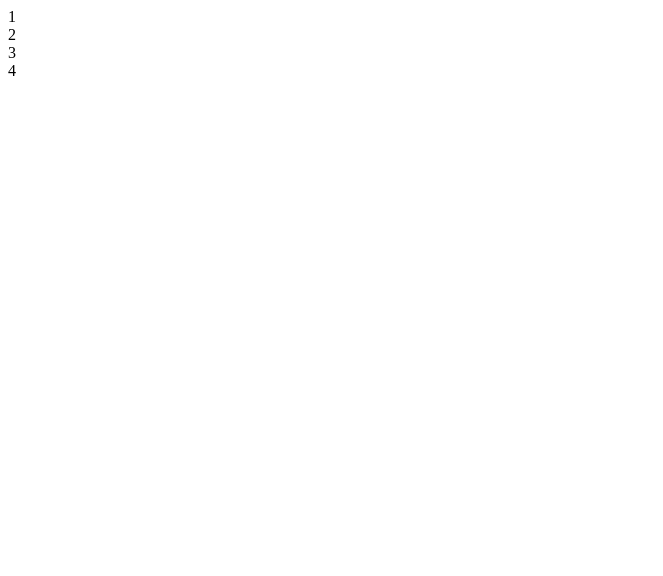
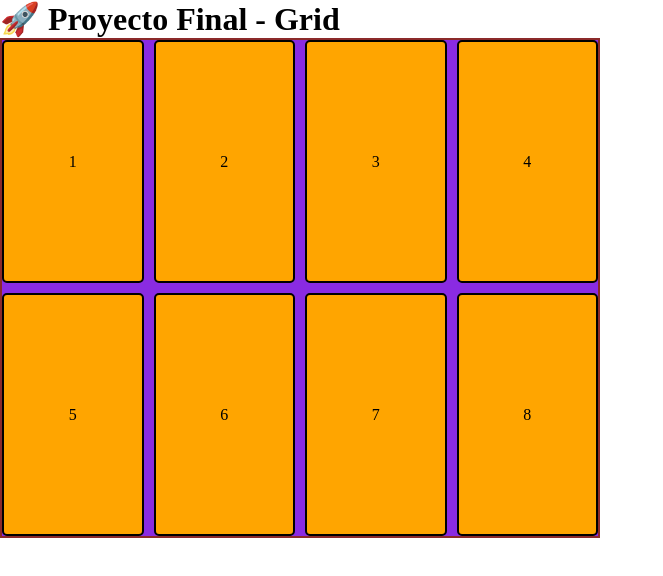
Before and after one commit to lopezmanuelcecilia-bot/3-web-b-fundamentos-desarrollo-web, a plain HTML site: page 08-proyecto-final-grid/index.html in a window 1280 px wide. Shown: the whole page, without its empty margins (0-663 px from the left). Drawn offline with Linux system fonts and the light colour scheme.

Commit message:
Ultima clase

```diff
--- a/08-proyecto-final-grid/index.html
+++ b/08-proyecto-final-grid/index.html
@@ -1,21 +1,25 @@
 <!DOCTYPE html>
 <html lang="en">
-
 <head>
   <meta charset="UTF-8">
   <meta name="viewport" content="width=device-width, initial-scale=1.0">
-    <title>Document</title>
+  <title>Proyecto Final - Grid</title>
+  <link rel="stylesheet" href="style.css">
 </head>
+<body>
 
-<body>
+  <h1>🚀 Proyecto Final - Grid</h1>
 
   <div class="container">
     <div class="box">1</div>
     <div class="box">2</div>
     <div class="box">3</div>
     <div class="box">4</div>
+    <div class="box">5</div>
+    <div class="box seis">6</div>
+    <div class="box siete">7</div>
+    <div class="box siete">8</div>
   </div>
 
 </body>
-
 </html>
--- a/08-proyecto-final-grid/style.css
+++ b/08-proyecto-final-grid/style.css
@@ -6,16 +6,22 @@
 
 .container {
     display: grid;
-    grid-template-columns: repeat(150px, 1fr, 1fr);
+    grid-template-columns: repeat(4, 1fr);
+    /* grid-template-rows: 2fr 1fr 1fr; */
     background-color: blueviolet;
+    gap: 10px;
+
     border: 2px solid rgb(140, 42, 42);
     width: 600px;
     height: 500px;
 }
 
 .box {
-    width: 40%;
-    height: 100px;
+    display: flex;
+    justify-content: center;
+    align-items: center;
+    width: 100%;
+    /* height: 100px; */
     background-color: orange;
     border: 2px solid black;
     border-radius: 5px;
```
Lines whose indentation alone changed are shown as unchanged.
